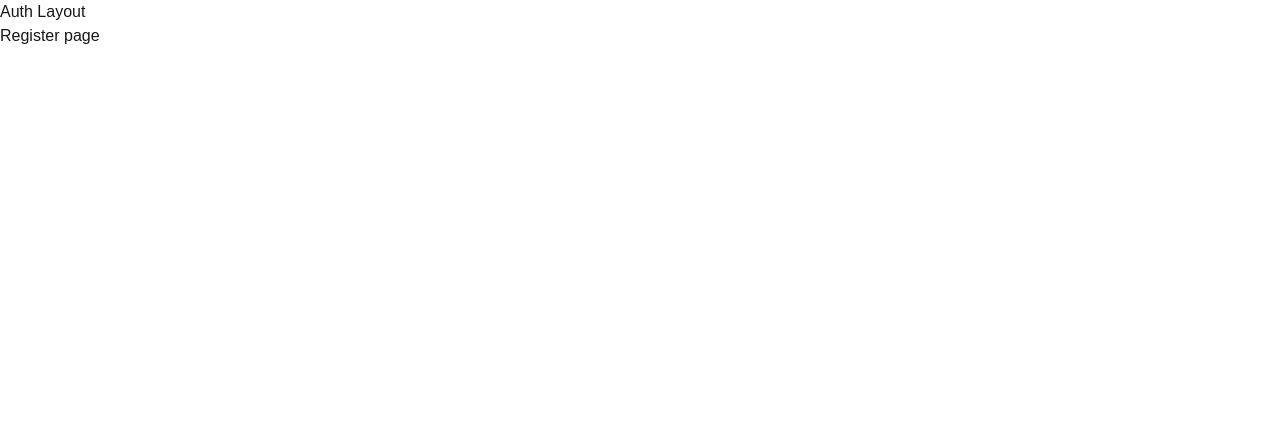
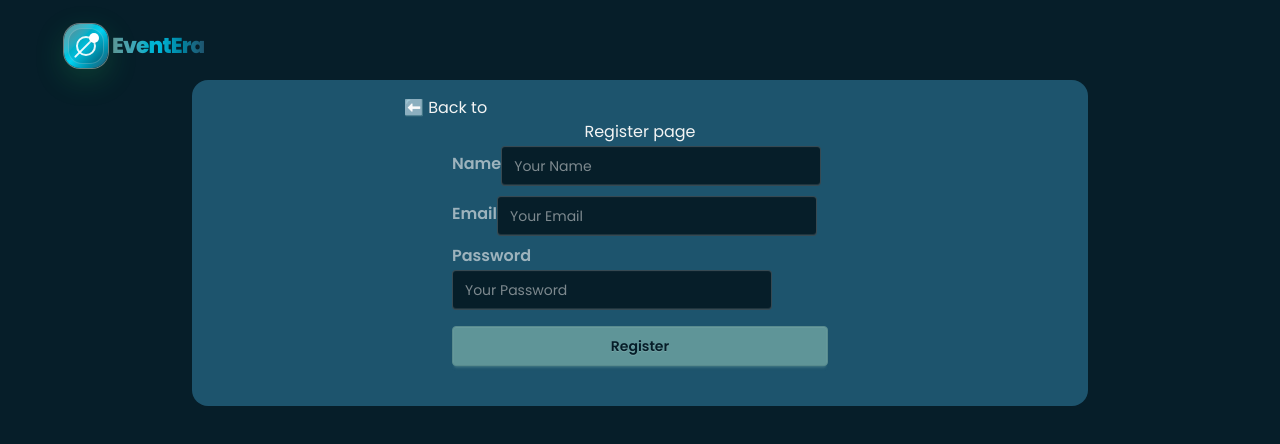
Before and after one commit to Rumon-Ghosh/event-frontend, a Next.js app: page /register in a window 1280 px wide. Shown: the top 444 px of the page. Built offline with nearby package versions, Linux system fonts and the light colour scheme.

Commit message:
added the register page

```diff
--- a/src/app/(auth)/layout.tsx
+++ b/src/app/(auth)/layout.tsx
@@ -1,10 +1,11 @@
+import Logo from '@/components/shared/Logo';
 import React from 'react';
 
 const AuthLayout = ({ children }: {children: React.ReactNode}) => {
   return (
-    <div>
+    <div className='max-w-6xl mx-auto py-3 lg:py-6'>
       <header>
-        <h1>Auth Layout</h1>
+        <Logo></Logo>
       </header>
       <main>
         {children}
--- a/src/app/(auth)/register/page.tsx
+++ b/src/app/(auth)/register/page.tsx
@@ -1,9 +1,11 @@
+import RegisterForm from '@/components/form/RegisterForm';
 import React from 'react';
 
 const RegisterPage = () => {
   return (
-    <div>
+    <div className='flex flex-col items-center justify-center bg-base-200 text-base-content max-w-4xl mx-auto p-10 my-3 rounded-2xl'>
       <h2>Register page</h2>
+      <RegisterForm></RegisterForm>
     </div>
   );
 };
--- a/src/app/(dashboard)/layout.tsx
+++ b/src/app/(dashboard)/layout.tsx
@@ -1,5 +1,6 @@
 import Link from "next/link";
 import React from "react";
+import Logo from "@/components/shared/Logo";
 
 const dashboardLinks = [
   { href: "/dashboard", label: "Overview" },
@@ -34,17 +35,15 @@ const DashboardLayout = ({ children }: { children: React.ReactNode }) => {
               </label>
             </div>
             <div className="flex-1">
-              <Link className="text-base font-semibold sm:text-lg" href="/dashboard">
-                Event Era
-              </Link>
+              <Logo />
             </div>
             <div className="badge badge-primary badge-outline badge-sm sm:badge-md">
               Dashboard
             </div>
           </div>
 
-          <div className="mx-auto flex w-full max-w-7xl flex-1 flex-col px-3 py-3 sm:px-4 sm:py-4 lg:px-6 lg:py-6">
-            <main className="rounded-box border border-base-300 bg-base-100 p-4 shadow-sm sm:p-5 lg:p-6">
+          <div className="mx-auto flex w-full max-w-7xl flex-1 flex-col px-2 lg:px-4 py-3 lg:py-6">
+            <main className="rounded-box border border-base-300 bg-base-100 p-3 shadow-sm lg:p-6">
               {children}
             </main>
           </div>
@@ -58,9 +57,7 @@ const DashboardLayout = ({ children }: { children: React.ReactNode }) => {
           ></label>
           <aside className="min-h-full w-72 border-r border-base-300 bg-base-100 p-4 shadow-xl lg:w-64 lg:shadow-none">
             <div className="mb-6">
-              <Link className="text-lg font-semibold" href="/">
-                Event Era
-              </Link>
+              <Logo />
               <p className="mt-1 text-sm text-base-content/60">
                 Manage your dashboard from any screen size.
               </p>
--- a/src/app/(home)/page.tsx
+++ b/src/app/(home)/page.tsx
@@ -1,65 +1,8 @@
-import Image from "next/image";
 
 export default function Home() {
   return (
-    <div className="flex flex-col flex-1 items-center justify-center bg-zinc-50 font-sans dark:bg-black">
-      <main className="flex flex-1 w-full max-w-3xl flex-col items-center justify-between py-32 px-16 bg-white dark:bg-black sm:items-start">
-        <Image
-          className="dark:invert"
-          src="/next.svg"
-          alt="Next.js logo"
-          width={100}
-          height={20}
-          priority
-        />
-        <div className="flex flex-col items-center gap-6 text-center sm:items-start sm:text-left">
-          <h1 className="max-w-xs text-3xl font-semibold leading-10 tracking-tight text-black dark:text-zinc-50">
-            To get started, edit the page.tsx file.
-          </h1>
-          <p className="max-w-md text-lg leading-8 text-zinc-600 dark:text-zinc-400">
-            Looking for a starting point or more instructions? Head over to{" "}
-            <a
-              href="https://vercel.com/templates?framework=next.js&utm_source=create-next-app&utm_medium=appdir-template-tw&utm_campaign=create-next-app"
-              className="font-medium text-zinc-950 dark:text-zinc-50"
-            >
-              Templates
-            </a>{" "}
-            or the{" "}
-            <a
-              href="https://nextjs.org/learn?utm_source=create-next-app&utm_medium=appdir-template-tw&utm_campaign=create-next-app"
-              className="font-medium text-zinc-950 dark:text-zinc-50"
-            >
-              Learning
-            </a>{" "}
-            center.
-          </p>
-        </div>
-        <div className="flex flex-col gap-4 text-base font-medium sm:flex-row">
-          <a
-            className="flex h-12 w-full items-center justify-center gap-2 rounded-full bg-foreground px-5 text-background transition-colors hover:bg-[#383838] dark:hover:bg-[#ccc] md:w-[158px]"
-            href="https://vercel.com/new?utm_source=create-next-app&utm_medium=appdir-template-tw&utm_campaign=create-next-app"
-            target="_blank"
-            rel="noopener noreferrer"
-          >
-            <Image
-              className="dark:invert"
-              src="/vercel.svg"
-              alt="Vercel logomark"
-              width={16}
-              height={16}
-            />
-            Deploy Now
-          </a>
-          <a
-            className="flex h-12 w-full items-center justify-center rounded-full border border-solid border-black/[.08] px-5 transition-colors hover:border-transparent hover:bg-black/[.04] dark:border-white/[.145] dark:hover:bg-[#1a1a1a] md:w-[158px]"
-            href="https://nextjs.org/docs?utm_source=create-next-app&utm_medium=appdir-template-tw&utm_campaign=create-next-app"
-            target="_blank"
-            rel="noopener noreferrer"
-          >
-            Documentation
-          </a>
-        </div>
-      </main>
+    <div>
+      Home Page
     </div>
   );
 }
--- a/src/app/globals.css
+++ b/src/app/globals.css
@@ -2,26 +2,35 @@
 @plugin "daisyui";
 
 :root {
-  --background: #ffffff;
-  --foreground: #171717;
+  color-scheme: dark;
+  --background: #061e29;
+  --foreground: #f3f4f4;
+  --color-base-100: #061e29;
+  --color-base-200: #1d546d;
+  --color-base-300: #5f9598;
+  --color-base-content: #f3f4f4;
+  --color-primary: #5f9598;
+  --color-primary-content: #061e29;
+  --color-secondary: #1d546d;
+  --color-secondary-content: #f3f4f4;
+  --color-neutral: #061e29;
+  --color-neutral-content: #f3f4f4;
 }
 
 @theme inline {
   --color-background: var(--background);
   --color-foreground: var(--foreground);
-  --font-sans: var(--font-geist-sans);
+  --font-sans: var(--font-poppins);
   --font-mono: var(--font-geist-mono);
 }
 
-@media (prefers-color-scheme: dark) {
-  :root {
-    --background: #0a0a0a;
-    --foreground: #ededed;
-  }
+html {
+  background: var(--background);
+  color: var(--foreground);
 }
 
 body {
   background: var(--background);
   color: var(--foreground);
-  font-family: Arial, Helvetica, sans-serif;
+  font-family: var(--font-poppins), sans-serif;
 }
--- a/src/app/layout.tsx
+++ b/src/app/layout.tsx
@@ -1,10 +1,11 @@
 import type { Metadata } from "next";
-import { Geist, Geist_Mono } from "next/font/google";
+import { Geist_Mono, Poppins } from "next/font/google";
 import "./globals.css";
 
-const geistSans = Geist({
-  variable: "--font-geist-sans",
+const poppins = Poppins({
+  variable: "--font-poppins",
   subsets: ["latin"],
+  weight: ["400", "500", "600", "700", "800"],
 });
 
 const geistMono = Geist_Mono({
@@ -25,7 +26,7 @@ export default function RootLayout({
   return (
     <html
       lang="en"
-      className={`${geistSans.variable} ${geistMono.variable} h-full antialiased`}
+      className={`${poppins.variable} ${geistMono.variable} h-full antialiased`}
     >
       <body className="min-h-full">{children}</body>
     </html>
--- /dev/null
+++ b/src/components/form/RegisterForm.tsx
@@ -0,0 +1,39 @@
+"use client";
+
+import { useRouter } from "next/navigation";
+
+const RegisterForm = () => {
+  const router = useRouter();
+  return (
+    <div className="relative">
+      <button
+        className="absolute -top-12 -left-12 cursor-pointer"
+        onClick={() => router.back()}>
+       ⬅️ Back to
+      </button>
+      <form className="space-y-2">
+        {/* <div>
+          <label className="label font-semibold" htmlFor="file">Upload Image</label>
+          <input className="file mt-0.5" placeholder="Profile Image" type="file" id="file" />
+        </div> */}
+        <div>
+          <label className="label font-semibold" htmlFor="name">Name</label>
+          <input className="input mt-0.5" placeholder="Your Name" type="text" id="name" />
+        </div>
+        <div>
+          <label className="label font-semibold" htmlFor="email">Email</label>
+          <input className="input mt-0.5" placeholder="Your Email" type="email" id="email" />
+        </div>
+        <div>
+          <label className="label font-semibold" htmlFor="password">Password</label>
+          <input className="input mt-0.5" placeholder="Your Password" type="password" id="password" />
+        </div>
+        <div className="mt-4">
+          <input className="btn btn-primary w-full" type="submit" value="Register" />
+        </div>
+      </form>
+    </div>
+  );
+};
+
+export default RegisterForm;
--- /dev/null
+++ b/src/components/shared/Logo.tsx
@@ -0,0 +1,22 @@
+import Link from "next/link";
+
+const Logo = () => {
+  return (
+    <Link href="/" className="flex items-center gap-1">
+      <div className="relative flex h-11 w-11 items-center justify-center overflow-hidden rounded-2xl bg-linear-to-br from-primary via-cyan-400 to-secondary shadow-[0_10px_30px_rgba(34,197,94,0.22)] ring-1 ring-white/40">
+        <div className="absolute inset-1 rounded-[14px] border border-white/20 bg-slate-950/10" />
+        <div className="absolute h-5 w-5 rounded-full border-2 border-white/90" />
+        <div className="absolute h-8 w-0.5 rotate-45 rounded-full bg-white/90" />
+        <div className="absolute right-2.25 top-2.25 h-2.5 w-2.5 rounded-full bg-white shadow-sm" />
+      </div>
+
+      <div className="leading-none">
+        <p className="bg-linear-to-r from-primary via-cyan-500 to-secondary bg-clip-text text-[1.35rem] font-black tracking-[-0.04em] text-transparent">
+          EventEra
+        </p>
+      </div>
+    </Link>
+  );
+};
+
+export default Logo;
```
